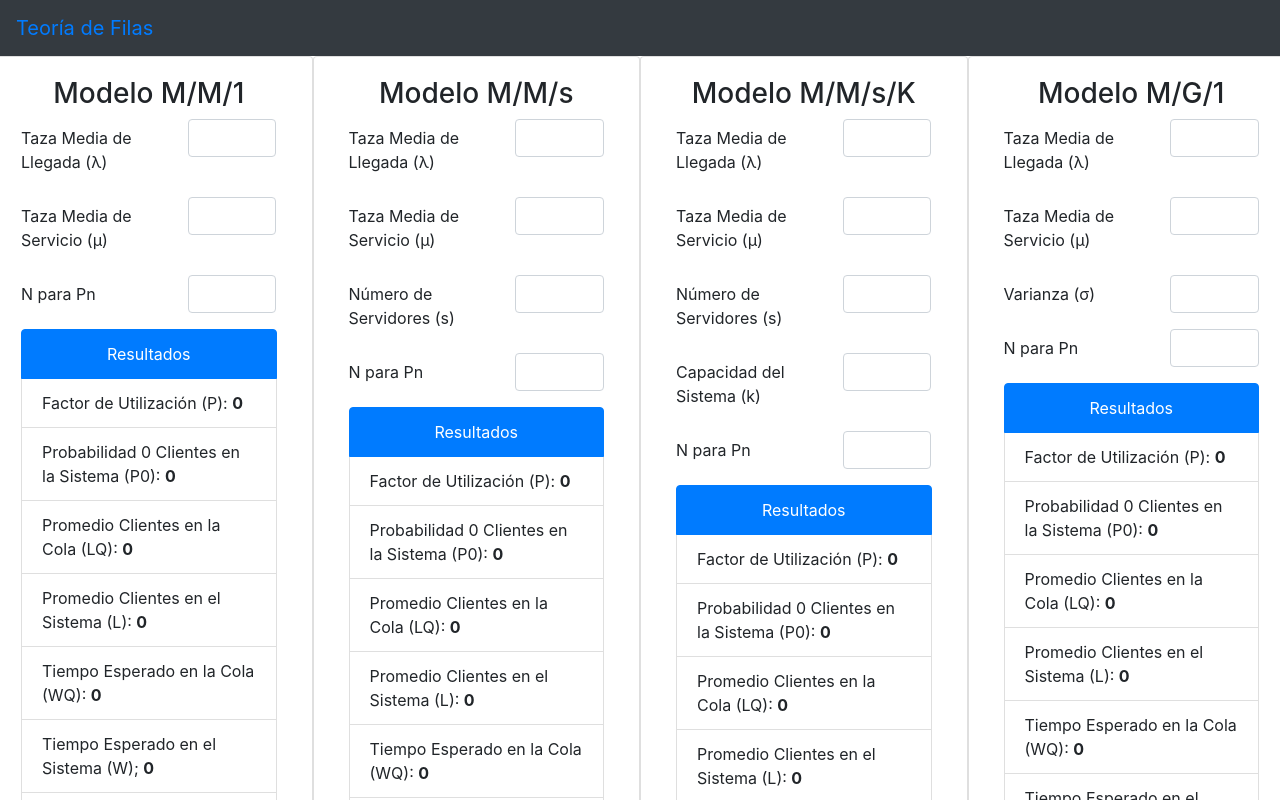
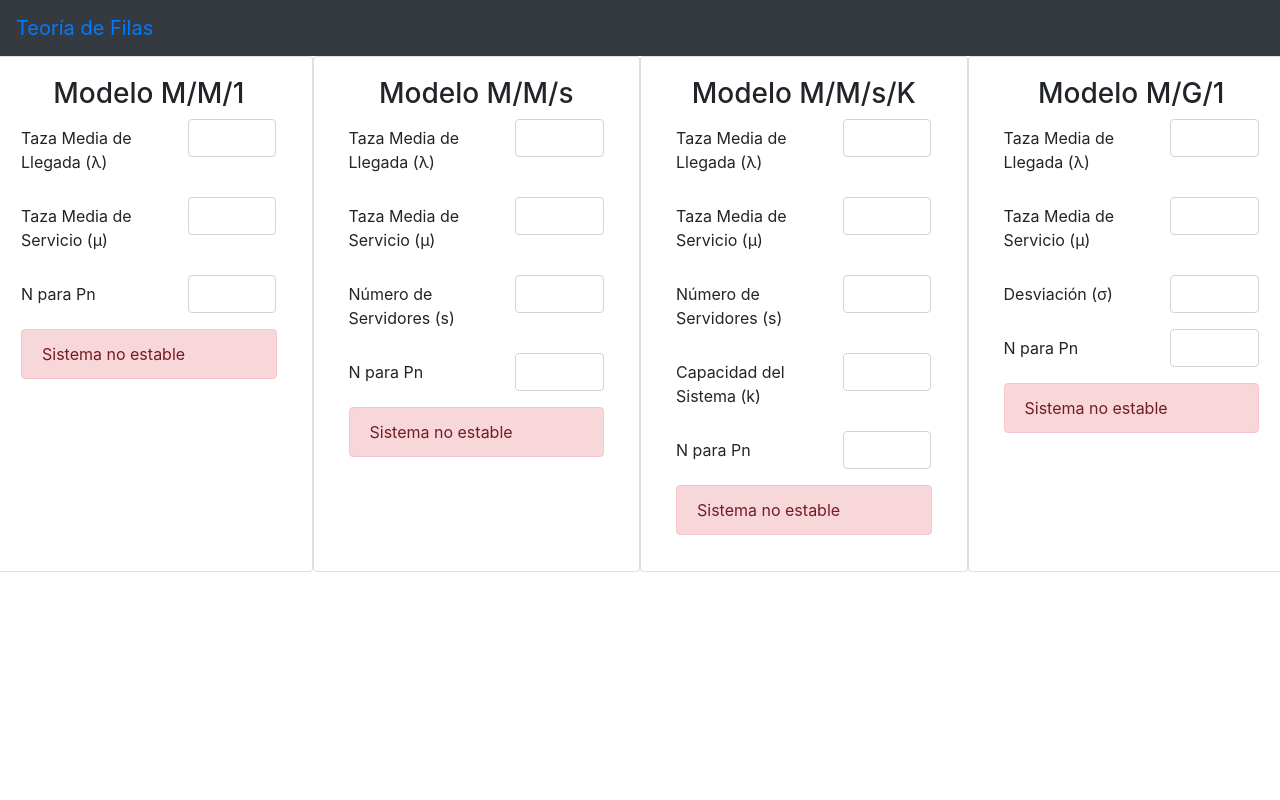
Before and after one commit to alfredopv/ProyectosM-todosCuantitativos, a React (Create React App) app in the folder proyecto2/: page / in a window 1280 px wide. Shown: the top 800 px of the page. Built offline with nearby package versions, Linux system fonts and the light colour scheme.

Commit message:
después de la revisión
correcciones menores

```diff
--- a/proyecto2/src/Components/ModeloMG1/ModeloMG1.js
+++ b/proyecto2/src/Components/ModeloMG1/ModeloMG1.js
@@ -197,7 +197,7 @@ class ModeloMG1 extends Component {
               </div>
             </div>
             <div className="form-group row">
-              <label for="example-text-input" className="col-md-7 col-form-label">Varianza (σ)</label>
+              <label for="example-text-input" className="col-md-7 col-form-label">Desviación (σ)</label>
               <div className="col-md-5">
                 <input className="form-control" type="number" min="1" id="example-text-input" onChange={this.handleSigmaChange}/>
               </div>
@@ -209,7 +209,7 @@ class ModeloMG1 extends Component {
               </div>
             </div>
           </form>
-          { Number(this.state.lamda) > Number(this.state.miu) ?
+          { Number(this.state.lamda) >= Number(this.state.miu) ?
             <div class="alert alert-danger" role="alert">
               Sistema no estable
             </div> :
--- a/proyecto2/src/Components/ModeloMM1/ModeloMM1.js
+++ b/proyecto2/src/Components/ModeloMM1/ModeloMM1.js
@@ -180,7 +180,7 @@ class ModeloMM1 extends Component {
               </div>
             </div>
           </form>
-          { Number(this.state.lamda) > Number(this.state.miu) ?
+          { Number(this.state.lamda) >= Number(this.state.miu) ?
             <div className="alert alert-danger" role="alert">
               Sistema no estable
             </div> :
--- a/proyecto2/src/Components/ModeloMMS/ModeloMMS.js
+++ b/proyecto2/src/Components/ModeloMMS/ModeloMMS.js
@@ -228,7 +228,7 @@ class ModeloMMS extends Component {
               </div>
             </div>
           </form>
-          { Number(this.state.lamda) > (Number(this.state.miu)*Number(this.state.servidores)) ?
+          { Number(this.state.lamda) >= (Number(this.state.miu)*Number(this.state.servidores)) ?
             <div class="alert alert-danger" role="alert">
               Sistema no estable
             </div> :
--- a/proyecto2/src/Components/ModeloMMSK/ModeloMMSK.js
+++ b/proyecto2/src/Components/ModeloMMSK/ModeloMMSK.js
@@ -289,7 +289,7 @@ class ModeloMMSK extends Component {
               </div>
             </div>
           </form>
-          { Number(this.state.lamda) > (Number(this.state.miu)*Number(this.state.servidores))?
+          { Number(this.state.lamda) >= (Number(this.state.miu)*Number(this.state.servidores))?
             <div class="alert alert-danger" role="alert">
               Sistema no estable
             </div> :
```
